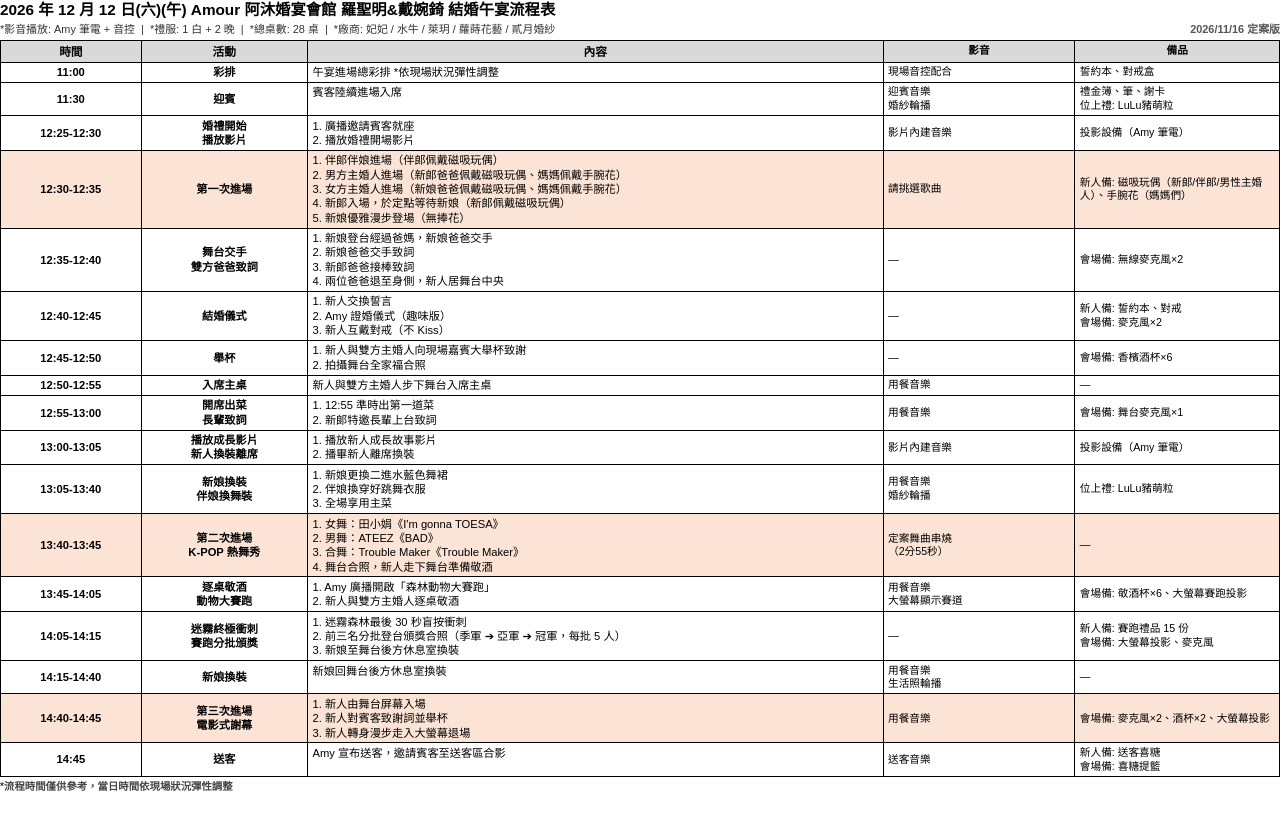
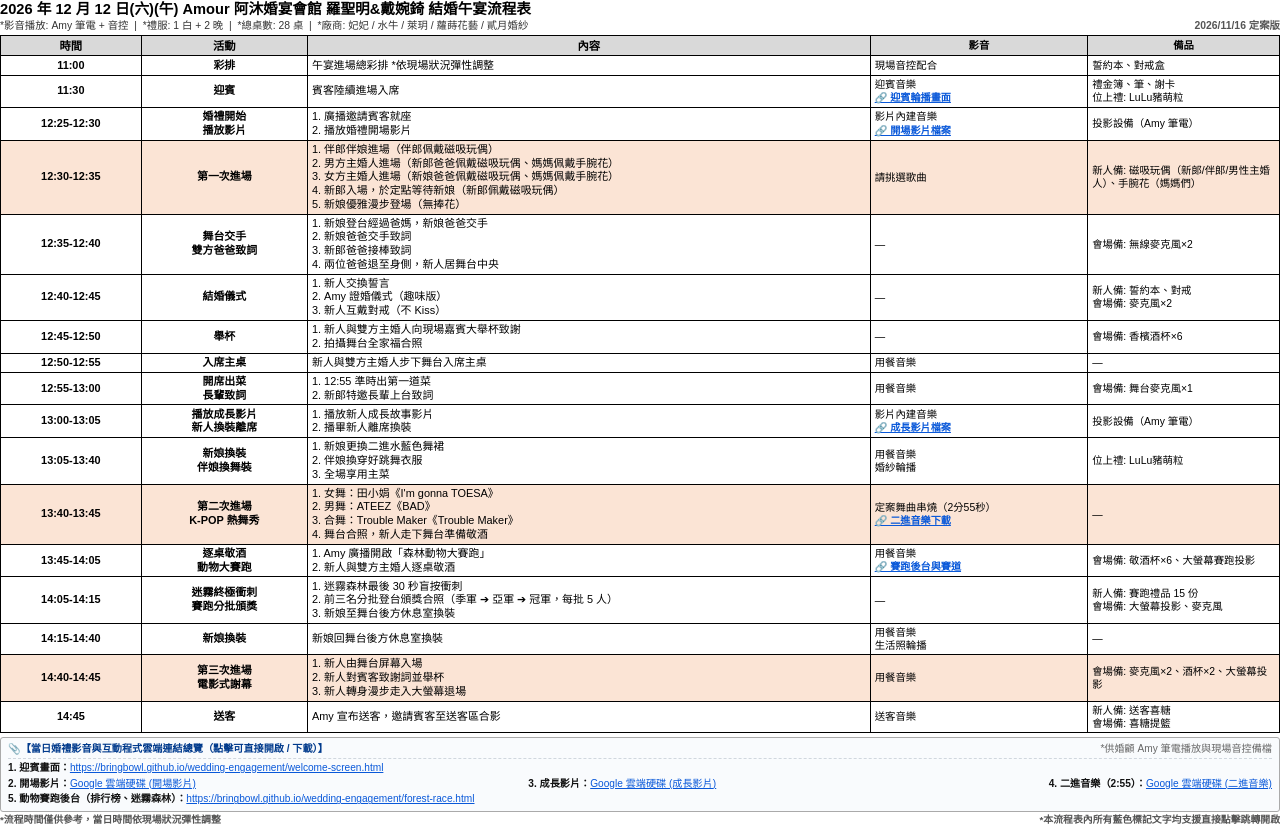
Before and after one commit to bringbowl/wedding-engagement, a plain HTML site: page docs/羅聖明&戴婉錡 結婚午宴流程表(定案版).html in a window 1280 px wide. Before the commit the page ends 800 px from the top, so only its background shows below. Drawn offline with Linux system fonts and the light colour scheme.

Commit message:
feat(flow): sync wedding day audio, video, and app links in banquet schedule
- Embed clickable quick links in relevant table rows
- Add dedicated links box at the bottom for easy access by wedding planner and AV team
- Maintain strict single-page A4 PDF format

```diff
--- a/docs/羅聖明&戴婉錡 結婚午宴流程表(定案版).html
+++ b/docs/羅聖明&戴婉錡 結婚午宴流程表(定案版).html
@@ -6,7 +6,7 @@
   <style>
     @page {
       size: A4 portrait;
-      margin: 8mm 8mm 6mm 8mm;
+      margin: 7mm 8mm 6mm 8mm;
     }
     * {
       box-sizing: border-box;
@@ -19,27 +19,31 @@
       margin: 0;
       padding: 0;
       background: #fff;
-      font-size: 8.4pt;
-      line-height: 1.28;
+      font-size: 8.2pt;
+      line-height: 1.25;
+    }
+    a {
+      color: #0958d9;
+      text-decoration: underline;
     }
     .header-bar {
       display: flex;
       justify-content: space-between;
       align-items: flex-end;
-      margin-bottom: 4px;
+      margin-bottom: 3px;
     }
     .title-wrap h1 {
-      font-size: 11.5pt;
+      font-size: 11pt;
       font-weight: bold;
-      margin: 0 0 2px 0;
+      margin: 0 0 1px 0;
       color: #000;
     }
     .title-wrap .subinfo {
-      font-size: 8.2pt;
+      font-size: 7.8pt;
       color: #333;
     }
     .update-date {
-      font-size: 8.2pt;
+      font-size: 7.8pt;
       color: #555;
       font-weight: bold;
       white-space: nowrap;
@@ -51,7 +55,7 @@
     }
     th, td {
       border: 1px solid #000;
-      padding: 2.5px 4.5px;
+      padding: 2.2px 4px;
       vertical-align: middle;
       word-break: break-word;
     }
@@ -59,25 +63,66 @@
       background-color: #D9D9D9;
       font-weight: bold;
       text-align: center;
-      font-size: 8.8pt;
-      padding: 3px 4px;
+      font-size: 8.5pt;
+      padding: 2.5px 4px;
     }
     .col-time { width: 11%; text-align: center; font-weight: bold; white-space: nowrap; }
     .col-act { width: 13%; text-align: center; font-weight: bold; }
-    .col-content { width: 45%; vertical-align: top; }
-    .col-av { width: 15%; font-size: 8pt; vertical-align: middle; }
-    .col-prop { width: 16%; font-size: 8pt; vertical-align: middle; }
+    .col-content { width: 44%; vertical-align: middle; }
+    .col-av { width: 17%; font-size: 7.8pt; vertical-align: middle; }
+    .col-prop { width: 15%; font-size: 7.8pt; vertical-align: middle; }
 
     .highlight-milestone {
       background-color: #FBE4D5;
     }
-    .footer-note {
-      font-size: 7.8pt;
+
+    .row-link {
+      display: inline-block;
+      margin-top: 1.5px;
+      color: #0958d9;
       font-weight: bold;
-      margin-top: 3px;
+      text-decoration: underline;
+      font-size: 7.6pt;
+    }
+
+    .links-box {
+      margin-top: 4px;
+      padding: 4px 7px;
+      border: 1px solid #aaa;
+      background-color: #f9fbfd;
+      border-radius: 3px;
+      font-size: 7.6pt;
+      line-height: 1.4;
+    }
+    .links-box-title {
+      font-weight: bold;
+      color: #003a8c;
+      margin-bottom: 2px;
       display: flex;
       justify-content: space-between;
-      color: #444;
+      border-bottom: 1px dashed #d0d7de;
+      padding-bottom: 2px;
+    }
+    .links-list {
+      display: flex;
+      flex-direction: column;
+      gap: 1.5px;
+    }
+    .links-row-flex {
+      display: flex;
+      justify-content: space-between;
+    }
+    .link-item b {
+      color: #111;
+    }
+
+    .footer-note {
+      font-size: 7.4pt;
+      font-weight: bold;
+      margin-top: 2px;
+      display: flex;
+      justify-content: space-between;
+      color: #555;
     }
   </style>
 </head>
@@ -113,14 +158,20 @@
         <td class="col-time">11:30</td>
         <td class="col-act">迎賓</td>
         <td class="col-content">賓客陸續進場入席</td>
-        <td class="col-av">迎賓音樂<br>婚紗輪播</td>
+        <td class="col-av">
+          迎賓音樂<br>
+          <a class="row-link" href="https://bringbowl.github.io/wedding-engagement/welcome-screen.html" target="_blank">🔗 迎賓輪播畫面</a>
+        </td>
         <td class="col-prop">禮金簿、筆、謝卡<br>位上禮: LuLu豬萌粒</td>
       </tr>
       <tr>
         <td class="col-time">12:25-12:30</td>
         <td class="col-act">婚禮開始<br>播放影片</td>
         <td class="col-content">1. 廣播邀請賓客就座<br>2. 播放婚禮開場影片</td>
-        <td class="col-av">影片內建音樂</td>
+        <td class="col-av">
+          影片內建音樂<br>
+          <a class="row-link" href="https://drive.google.com/file/d/1DUa-8OSUYvJGCU3b6rDcWxB564IVbS63/view?usp=drive_link" target="_blank">🔗 開場影片檔案</a>
+        </td>
         <td class="col-prop">投影設備（Amy 筆電）</td>
       </tr>
       <tr class="highlight-milestone">
@@ -193,7 +244,10 @@
           1. 播放新人成長故事影片<br>
           2. 播畢新人離席換裝
         </td>
-        <td class="col-av">影片內建音樂</td>
+        <td class="col-av">
+          影片內建音樂<br>
+          <a class="row-link" href="https://drive.google.com/file/d/14-flIsw63jA8vwvX7zYMZgWBIU9xFC-t/view?usp=drive_link" target="_blank">🔗 成長影片檔案</a>
+        </td>
         <td class="col-prop">投影設備（Amy 筆電）</td>
       </tr>
       <tr>
@@ -216,7 +270,10 @@
           3. 合舞：Trouble Maker《Trouble Maker》<br>
           4. 舞台合照，新人走下舞台準備敬酒
         </td>
-        <td class="col-av">定案舞曲串燒<br>（2分55秒）</td>
+        <td class="col-av">
+          定案舞曲串燒（2分55秒）<br>
+          <a class="row-link" href="https://drive.google.com/file/d/1ivKQXV7g2tt5aZ9lF0IMew8npBbAgWEm/view?usp=drive_link" target="_blank">🔗 二進音樂下載</a>
+        </td>
         <td class="col-prop">—</td>
       </tr>
       <tr>
@@ -226,7 +283,10 @@
           1. Amy 廣播開啟「森林動物大賽跑」<br>
           2. 新人與雙方主婚人逐桌敬酒
         </td>
-        <td class="col-av">用餐音樂<br>大螢幕顯示賽道</td>
+        <td class="col-av">
+          用餐音樂<br>
+          <a class="row-link" href="https://bringbowl.github.io/wedding-engagement/forest-race.html" target="_blank">🔗 賽跑後台與賽道</a>
+        </td>
         <td class="col-prop">會場備: 敬酒杯×6、大螢幕賽跑投影</td>
       </tr>
       <tr>
@@ -268,8 +328,36 @@
     </tbody>
   </table>
 
+  <!-- 雲端檔案連結總覽 Box -->
+  <div class="links-box">
+    <div class="links-box-title">
+      <span>📎【當日婚禮影音與互動程式雲端連結總覽（點擊可直接開啟 / 下載）】</span>
+      <span style="font-weight:normal;color:#666;">*供婚顧 Amy 筆電播放與現場音控備檔</span>
+    </div>
+    <div class="links-list">
+      <div class="link-item">
+        <b>1. 迎賓畫面：</b><a href="https://bringbowl.github.io/wedding-engagement/welcome-screen.html" target="_blank">https://bringbowl.github.io/wedding-engagement/welcome-screen.html</a>
+      </div>
+      <div class="links-row-flex">
+        <div class="link-item">
+          <b>2. 開場影片：</b><a href="https://drive.google.com/file/d/1DUa-8OSUYvJGCU3b6rDcWxB564IVbS63/view?usp=drive_link" target="_blank">Google 雲端硬碟 (開場影片)</a>
+        </div>
+        <div class="link-item">
+          <b>3. 成長影片：</b><a href="https://drive.google.com/file/d/14-flIsw63jA8vwvX7zYMZgWBIU9xFC-t/view?usp=drive_link" target="_blank">Google 雲端硬碟 (成長影片)</a>
+        </div>
+        <div class="link-item">
+          <b>4. 二進音樂（2:55）：</b><a href="https://drive.google.com/file/d/1ivKQXV7g2tt5aZ9lF0IMew8npBbAgWEm/view?usp=drive_link" target="_blank">Google 雲端硬碟 (二進音樂)</a>
+        </div>
+      </div>
+      <div class="link-item">
+        <b>5. 動物賽跑後台（排行榜、迷霧森林）：</b><a href="https://bringbowl.github.io/wedding-engagement/forest-race.html" target="_blank">https://bringbowl.github.io/wedding-engagement/forest-race.html</a>
+      </div>
+    </div>
+  </div>
+
   <div class="footer-note">
     <span>*流程時間僅供參考，當日時間依現場狀況彈性調整</span>
+    <span>*本流程表內所有藍色標記文字均支援直接點擊跳轉開啟</span>
   </div>
 
 </body>
```
Also changed, not shown: 2 other files.
